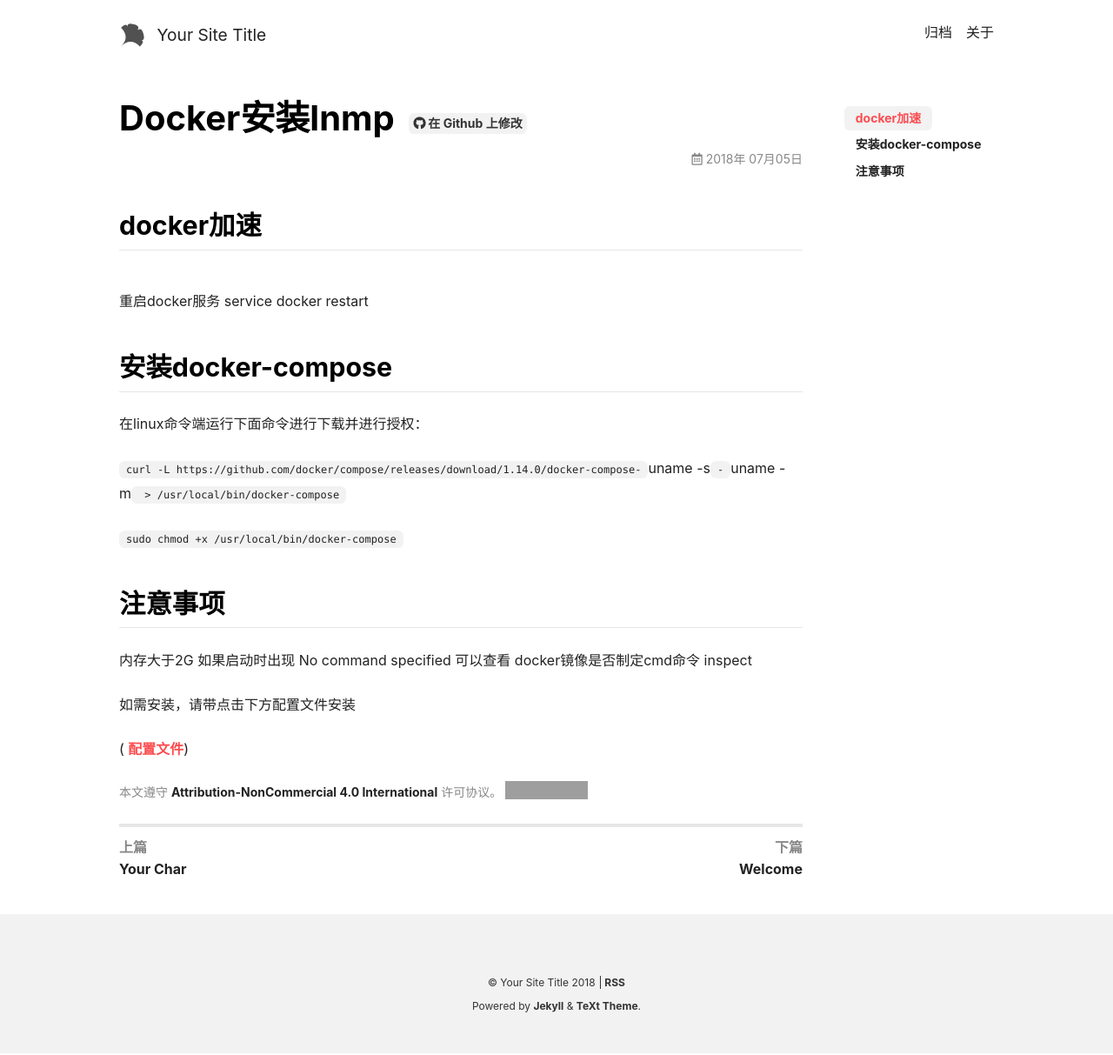
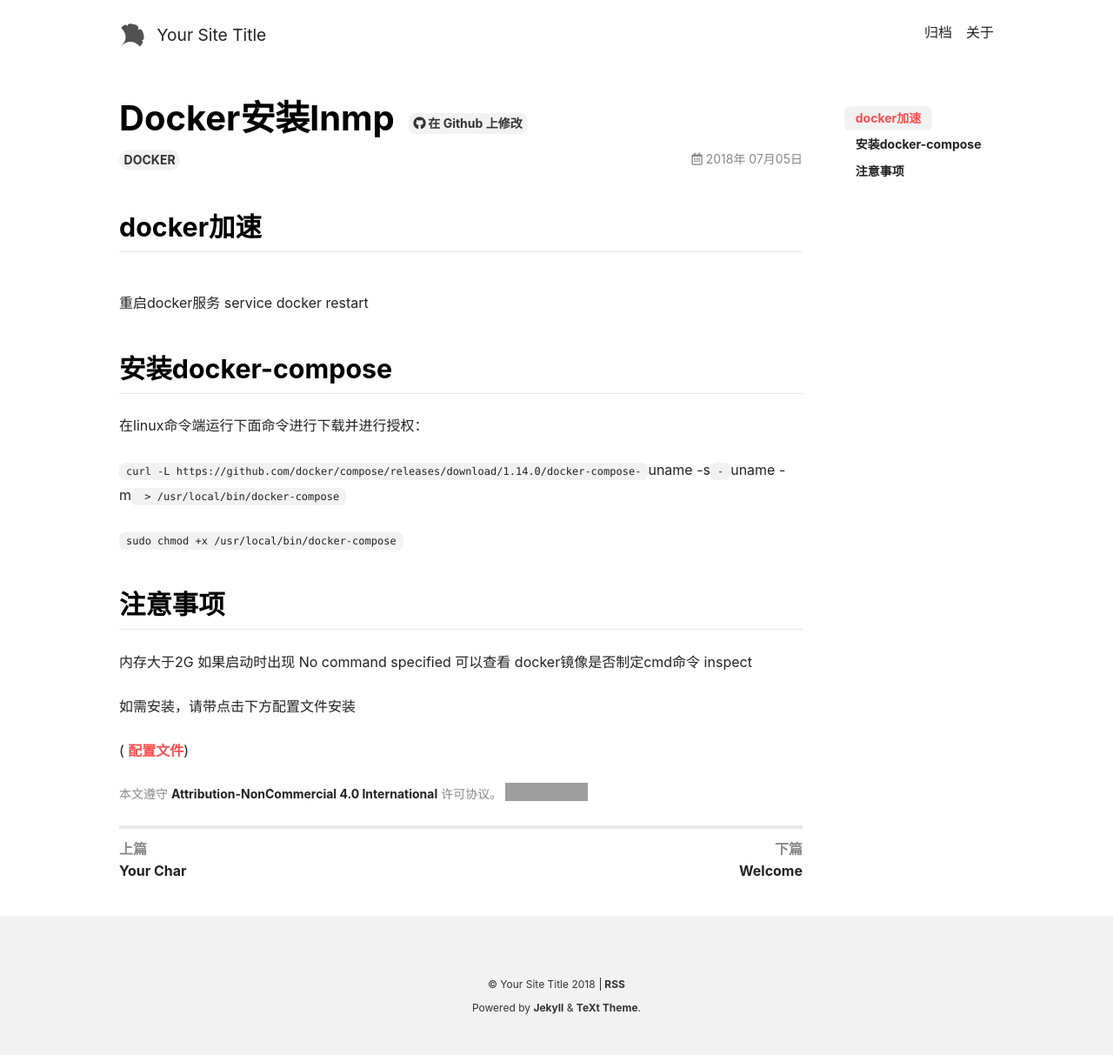
Before and after one commit to zhaodezhen/dezhen.github.io, a Jekyll site: the page built from _posts/2018-07-05-docker安装LNMP.md, in a window 1280 px wide. Shown: the whole page at 87% size. Built offline with Jekyll 4.4.1, drawn with Linux system fonts in a browser that asks for light colours; nearby versions of some CDN libraries; grey boxes are pictures that could not be loaded.

Commit message:
Update 2018-07-05-docker安装LNMP.md

```diff
--- a/_posts/2018-07-05-docker安装LNMP.md
+++ b/_posts/2018-07-05-docker安装LNMP.md
@@ -1,5 +1,7 @@
 ---
 published: true
+key: 20180705
+tags: DOCKER
 ---
 
 ## docker加速
```
